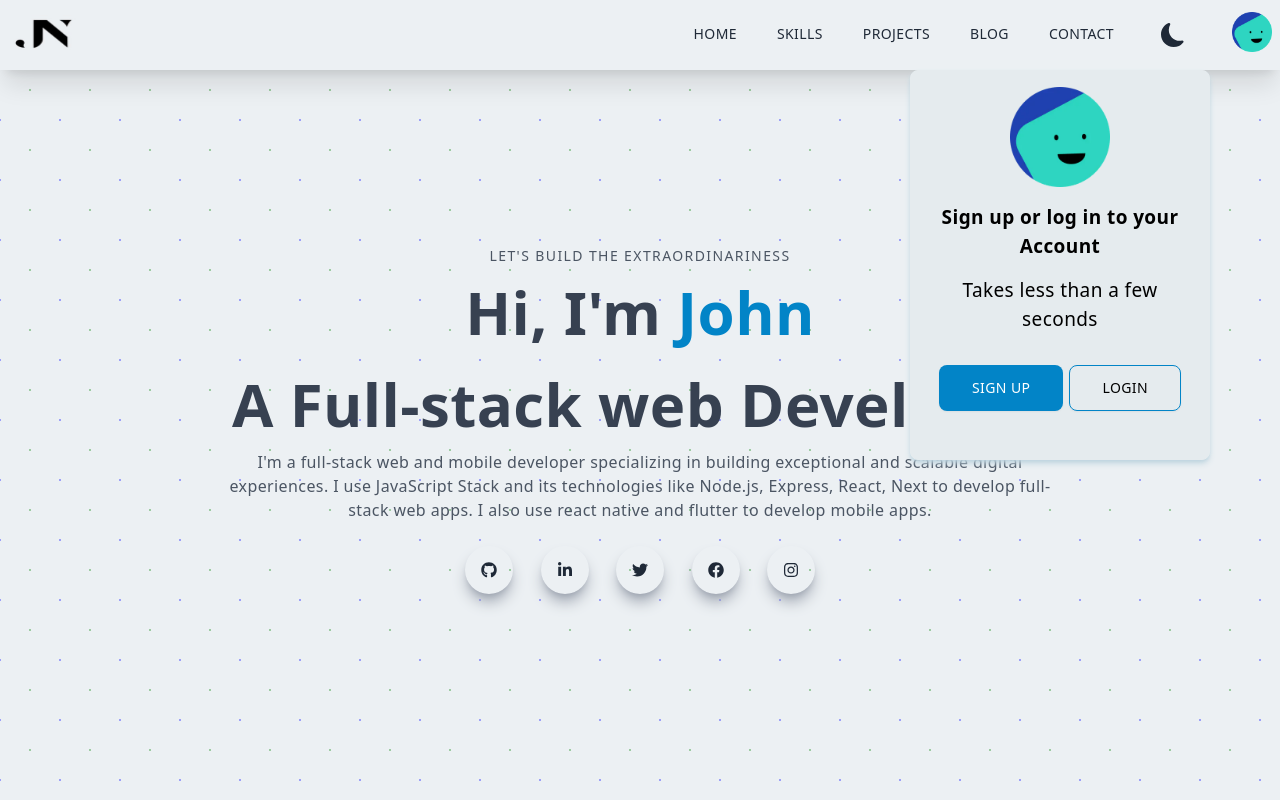
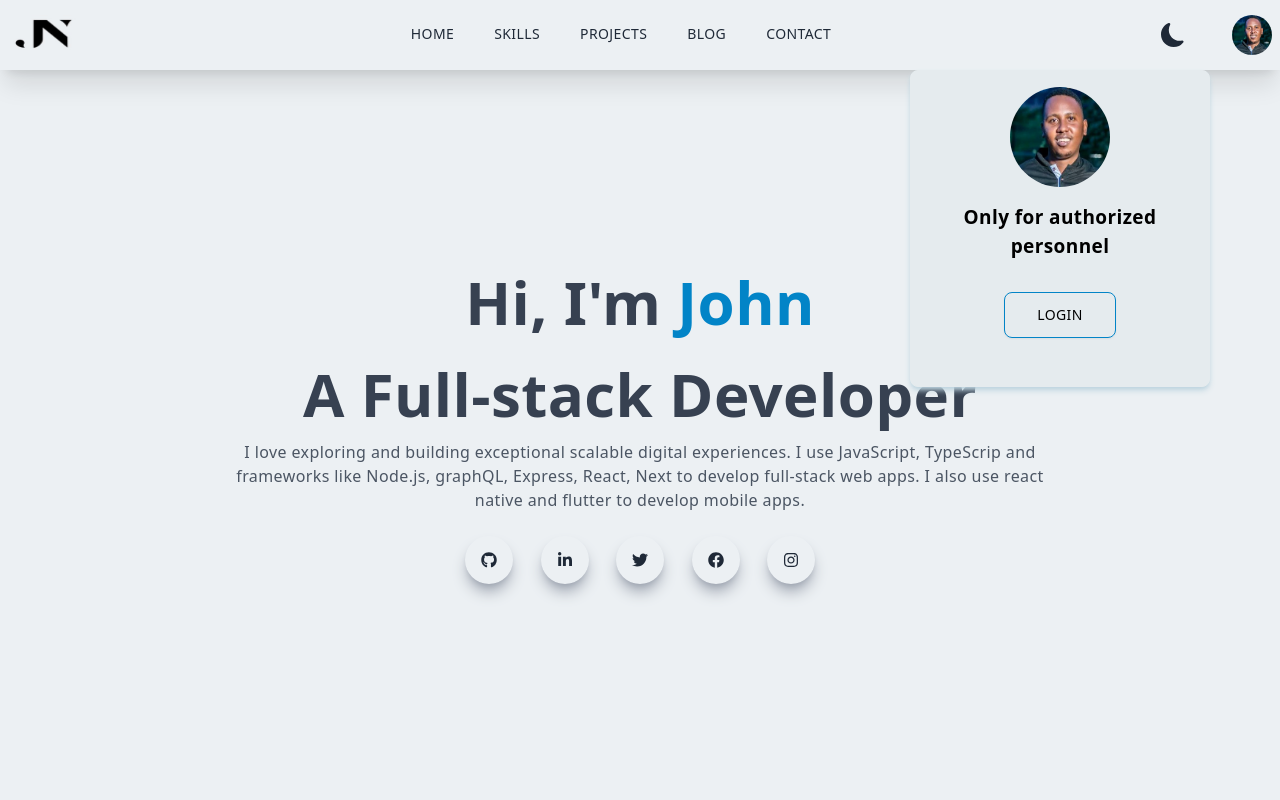
Before and after one commit to niyontwali/updated-portfolio-nextjs, a Next.js app: page / in a window 1280 px wide. Both pictures are taken after a click on the picture 1252 px from the left and 32 px from the top of the page. Built offline with nearby package versions, Linux system fonts and the light colour scheme; a small style sheet from the web is missing.

Commit message:
added a loading progress bar and a loader

```diff
--- a/components/AvatarDropdown.jsx
+++ b/components/AvatarDropdown.jsx
@@ -1,30 +1,20 @@
 import Link from "next/link";
 import Image from "next/image"
-import avatar from '../public/assets/projects/avatar.webp'
+import avatar from '../public/assets/avatar.jpg'
 
-const AvatarDropdown = ({ handleLogout }) => {
+const AvatarDropdown = () => {
   return (
     <div className="absolute top-[70px] -right-[-70px] w-[300px] bg-[#e5ebee] dark:bg-gray-800 border-[1px] border-[#e5ebee] dark:border-gray-900 text-black dark:text-[#ccc] text-[19px] p-[1rem] rounded-[8px] overflow-hidden shadow-md shadow-[#bdd4df] dark:shadow-gray-800">
       <div className="flex justify-center">
-        <Image width='100px' height='100px' priority src={avatar} alt="avatar"/>
+        <Image className="rounded-full" width='100px' height='100px' src={avatar} alt="avatar" priority/>
       </div>
       <div className="text-center my-4">
-        <h3>Sign up or log in to your Account</h3>
+        <h3>Only for authorized personnel</h3>
       </div>
-      <div className="text-center">
-        <p>Takes less than a few seconds</p>
-      </div>
-      <div className="flex justify-between px-3 my-8">
-        <div>
-          <Link href="/signup">
-            <button className='text-sm uppercase py-3 px-8 shadow-sm rounded-lg border-[1px] bg-[#0284c7] border-transparent hover:bg-transparent hover:border-[1px] font-[500] hover:bg-[#a0c4d4] text-white hover:text-black'>Sign Up</button>
-          </Link>
-        </div>
-        <div>
+      <div className="flex justify-center my-8">
         <Link href="/login">
-          <button className='text-sm uppercase py-3 px-8 shadow-sm rounded-lg hover:border-[1px] hover:bg-[#a0c4d4] border-[1px] font-[500] border-[#0284c7] hover:border-[#a0c4d4] hover:text-white text-black dark:text-white'>Login</button>
+          <button className='text-sm uppercase py-3 px-8 shadow-sm rounded-lg hover:border-[1px] hover:bg-[#0284c7] border-[1px] font-[500] border-[#0284c7] hover:border-[#0284c7] hover:text-white text-black dark:text-white'>Login</button>
         </Link>
-        </div>
       </div>
     </div>
   );
--- a/components/Card.jsx
+++ b/components/Card.jsx
@@ -6,7 +6,7 @@ const Card = ({html, skill}) => {
     <div className="py-6 shadow-xl dark:bg-gray-800 dark:shadow-md dark:shadow-gray-700 rounded-xl hover:scale-105 ease-in duration-300">
       <div className="grid grid-cols-2 gap-2 justify-center items-center">
         <div className="m-auto">
-          <Image src={html} placeholder='blur' width='64px' height='64px' alt='skill image' />
+          <Image src={html} placeholder='blur' priority width='64px' height='64px' alt='skill image' />
         </div>
         <div className='flex flex-col items-center justify-center'>
           <h3>{skill}</h3>
--- /dev/null
+++ b/components/Loader.jsx
@@ -0,0 +1,12 @@
+import React from "react";
+import { RiLoader4Fill } from "react-icons/ri";
+
+const Loader = () => {
+  return (
+    <div className='h-screem bg-transparent pt-[50vh] w-10 m-auto'>
+      <RiLoader4Fill className="spinner" size={60} color='#0284c7' />
+    </div>
+  );
+};
+
+export default Loader;
--- a/components/Main.jsx
+++ b/components/Main.jsx
@@ -5,12 +5,11 @@ import {FaLinkedinIn, FaGithub, FaFacebook, FaInstagram, FaTwitter} from 'react-
 const Main = () => {
   return (
     <div className='bg-dots w-full h-screen pt-16 text-center'>
-      <div className='max-w-[1240px] w-full h-full mx-auto p-2 flex justify-center items-center'>
+      <div className='max-w-[1240px] w-full h-full mx-auto p-2 flex justify-center items-center z-30'>
         <div>
-          <p className='uppercase text-sm tracking-widest text-gray-600 dark:text-gray-400'>Let's build the extraordinariness</p>
           <h1 className='py-4 text-gray-700 dark:text-gray-300'>Hi, I'm <span className='text-[#0284c7] border-b-2 border-b-transparent hover:cursor-pointer hover:border-b-[#0284c7]'>John</span></h1>
-          <h1 className='py-4 text-gray-700 dark:text-gray-300'>A Full-stack web Developer</h1>
-          <p className='text-gray-600 max-w-[70%] m-auto font-[500] dark:text-gray-400'>I'm a full-stack web and mobile developer specializing in building exceptional and scalable digital experiences. I use JavaScript Stack and its technologies like Node.js, Express, React, Next to develop full-stack web apps. I also use react native and flutter to develop mobile apps.</p>
+          <h1 className='py-4 text-gray-700 dark:text-gray-300'>A Full-stack Developer</h1>
+          <p className='text-gray-600 max-w-[70%] m-auto font-[500] dark:text-gray-400'>I love exploring and building exceptional scalable digital experiences. I use JavaScript, TypeScrip and frameworks like Node.js, graphQL, Express, React, Next to develop full-stack web apps. I also use react native and flutter to develop mobile apps.</p>
           <div className='flex items-center justify-center space-x-2 sm:justify-between md:justify-between max-w-[350px] m-auto py-6'>
             <div className='rounded-full shadow-lg shadow-gray-400 p-4 cursor-pointer hover:scale-110 ease-in duration-300'>
               <a href="https://github.com/niyontwali" target="_blank" rel="noopener noreferrer"><FaGithub /></a>
--- a/components/Navbar.jsx
+++ b/components/Navbar.jsx
@@ -4,7 +4,7 @@ import {useState, useEffect} from 'react'
 import Link from 'next/link'
 import {AiOutlineClose, AiOutlineMenu} from 'react-icons/ai'
 import { BsFillSunFill, BsFillMoonFill } from "react-icons/bs";
-import avatar from '../public/assets/projects/avatar.webp'
+import avatar from '../public/assets/avatar.jpg'
 import logo from '../public/assets/navLogo.jpg'
 import darkThemelogo from '../public/assets/darkThemeLogo.jpg'
 import AvatarDropdown from './AvatarDropdown'
@@ -55,34 +55,38 @@ const Navbar = () => {
       <div className='flex justify-between items-center w-full h-full px-2 2xl:px-16'>
         {
           theme !== 'dark'
-            ? <Link href='/'><Image className='cursor-pointer' src={logo} priority alt="my logo" width='80' height='40'  /></Link>
-            : <Link href='/'><Image className='cursor-pointer' src={darkThemelogo} priority alt="my logo" width='70' height='40'  /></Link>
+            ? <Link href='/'><Image className='cursor-pointer' src={logo}  alt="my logo" width='80' height='40' priority /></Link>
+            : <Link href='/'><Image className='cursor-pointer' src={darkThemelogo} alt="my logo" width='70' height='40' priority /></Link>
         }
-        <div className="md:hidden cursor-pointer">
+        <div className="md:hidden cursor-pointer mx-auto w-[60px]">
           {renderThemeChanger()}
         </div>
         <div>
-          <ul className='hidden md:flex md:items-center'>
+          <ul className='hidden md:flex md:items-center space-x-10'>
             <Link href="/">
-              <li className='ml-10 text-sm uppercase font-[500] border-b-2 border-b-transparent hover:border-b-[#0284c7] hover:text-[#0284c7]'>Home</li>
+              <li className='text-sm uppercase font-[500] border-b-2 border-b-transparent hover:border-b-[#0284c7] hover:text-[#0284c7]'>Home</li>
             </Link>
             <Link href="/skills">
-              <li className='ml-10 text-sm uppercase font-[500] border-b-2 border-b-transparent hover:border-b-[#0284c7] hover:text-[#0284c7]'>Skills</li>
+              <li className='text-sm uppercase font-[500] border-b-2 border-b-transparent hover:border-b-[#0284c7] hover:text-[#0284c7]'>Skills</li>
             </Link>
             <Link href="/">
-              <li className='ml-10 text-sm uppercase font-[500] border-b-2 border-b-transparent hover:border-b-[#0284c7] hover:text-[#0284c7]'>Projects</li>
+              <li className='text-sm uppercase font-[500] border-b-2 border-b-transparent hover:border-b-[#0284c7] hover:text-[#0284c7]'>Projects</li>
             </Link>
             <Link href="/">
-              <li className='ml-10 text-sm uppercase font-[500] border-b-2 border-b-transparent hover:border-b-[#0284c7] hover:text-[#0284c7]'>Blog</li>
+              <li className='text-sm uppercase font-[500] border-b-2 border-b-transparent hover:border-b-[#0284c7] hover:text-[#0284c7]'>Blog</li>
             </Link>
             <Link href="/contact">
-              <li className='ml-10 mr-10 text-sm uppercase font-[500] border-b-2 border-b-transparent hover:border-b-[#0284c7] hover:text-[#0284c7]'>Contact</li>
+              <li className='text-sm uppercase font-[500] border-b-2 border-b-transparent hover:border-b-[#0284c7] hover:text-[#0284c7]'>Contact</li>
             </Link>
-            <div className='mr-10 cursor-pointer hover:bg-gray-300 dark:hover:bg-gray-900 p-[7px] rounded-full'>
+          </ul>
+        </div>
+        <div>
+          <ul className='hidden md:flex md:items-center'>
+          <div className='mr-10 cursor-pointer hover:bg-gray-300 dark:hover:bg-gray-900 p-[7px] rounded-full'>
               {renderThemeChanger()}
             </div>
-            <div href="/">
-              <Image src={avatar} alt="my logo" width='40' height='40' className='cursor-pointer' onClick={handleClick} />
+            <div href="/" className='flex items-center'>
+              <Image src={avatar} alt="my logo" width='40' height='40' priority className='rounded-full border-green-900 cursor-pointer' onClick={handleClick} />
             </div>
           </ul>
           <div onClick={handleOpen} className='md:hidden'>
@@ -98,8 +102,8 @@ const Navbar = () => {
             <div className='flex w-full items-center justify-between'>
             {
               theme !== 'dark'
-                ? <Link href='/'><Image className='cursor-pointer' src={logo} priority alt="my logo" width='65' height='35'  /></Link>
-                : <Link href='/'><Image className='cursor-pointer' src={darkThemelogo} priority alt="my logo" width='55' height='35'  /></Link>
+                ? <Link href='/'><Image className='cursor-pointer' src={logo}  alt="my logo" width='65' height='35' priority  /></Link>
+                : <Link href='/'><Image className='cursor-pointer' src={darkThemelogo} alt="my logo" width='55' height='35' priority /></Link>
             }
             <div onClick={handleOpen} className='rounded-xl shadow-md shadow-gray-300 dark:shadow-sm dark:shadow-gray-100 p-3 cursor-pointer'>
               <AiOutlineClose size={25} />
--- a/package.json
+++ b/package.json
@@ -11,6 +11,7 @@
   "dependencies": {
     "next": "12.1.6",
     "next-themes": "^0.2.0",
+    "nprogress": "^0.2.0",
     "react": "18.1.0",
     "react-dom": "18.1.0",
     "react-icons": "^4.3.1"
--- a/pages/_app.js
+++ b/pages/_app.js
@@ -1,10 +1,33 @@
+import { ThemeProvider } from 'next-themes'
+import Head from 'next/head'
+import Router from 'next/router'
+import {useState} from 'react'
+import NProgress from 'nprogress'
 import '../styles/globals.css'
-import { ThemeProvider } from 'next-themes'
+
+NProgress.configure({showSpinner: false})
 
 function MyApp({ Component, pageProps }) {
+  const [loading, setLoading] = useState(false)
+
+  Router.events.on('routeChangeStart', (url) => {
+    NProgress.start();
+    setLoading(true);
+  })
+  Router.events.on('routeChangeComplete', (url) => {
+    NProgress.done();
+    setLoading(false);
+  })
+
   return (
   <ThemeProvider enableSystem={true} attribute="class">
-    <Component {...pageProps} />
+    <Head>
+      <link rel="stylesheet" href="https://cdnjs.cloudflare.com/ajax/libs/nprogress/0.2.0/nprogress.min.css" integrity="sha512-42kB9yDlYiCEfx2xVwq0q7hT4uf26FUgSIZBK8uiaEnTdShXjwr8Ip1V4xGJMg3mHkUt9nNuTDxunHF0/EgxLQ==" crossOrigin="anonymous" referrerpolicy="no-referrer" />
+    </Head>
+    {loading
+      ? <div className='h-screen bg-gray-200 opacity-10'><Component {...pageProps} /></div>
+      : <Component {...pageProps} />
+    }
   </ThemeProvider>)
 }
 
--- a/styles/globals.css
+++ b/styles/globals.css
@@ -29,10 +29,34 @@ html {
 
 }
 
+.spinner {
+  animation: spin infinite 1s linear;
+}
+
+@keyframes spin {
+  from {
+    transform: rotate(0deg);
+  }
+  to {
+    transform: rotate(360deg);
+  }
+}
+
 .bg-dots {
-  background-image: radial-gradient(green 1%, transparent 2%),
+  animation: dots 0.5s linear infinite alternate;
+}
+
+@keyframes dots {
+  0% {
+    background-size: 50px 40px;
+    background-position: 0 0, 30px 30px;
+    background-image: radial-gradient(blue 1%, transparent 2%),
     radial-gradient(blue 1%, transparent 2%);
-  background-size: 60px 60px;
-  background-position: 0 0, 30px 30px;
-  background-repeat: repeat;
+  }
+  100% {
+    background-size: 50px 40px;
+    background-position: 0 0, 30px 30px;
+    background-image: radial-gradient(blue 2%, transparent 2%),
+    radial-gradient(blue 2%, transparent 2%);
+  }
 }
```
Also changed, not shown: components/ContactSection.jsx (+4 -4 lines), public/assets/avatar.jpg (added), 1 other file (tests, documents, lock files or other folders).
